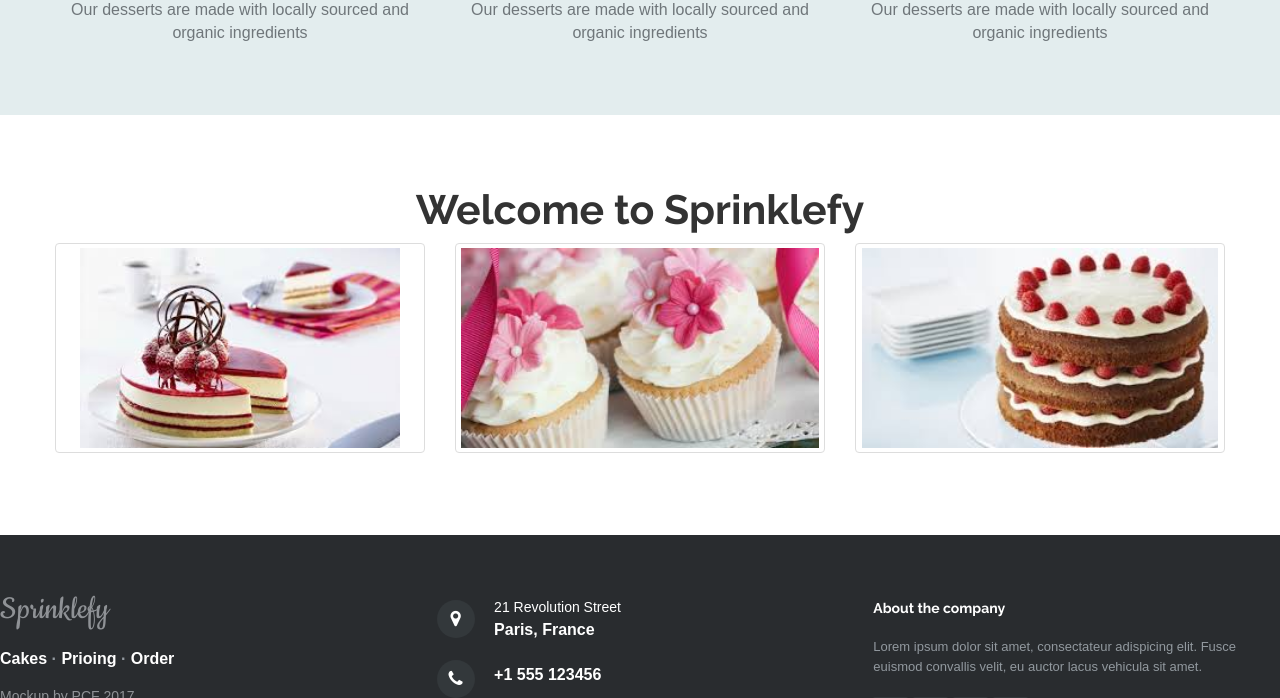
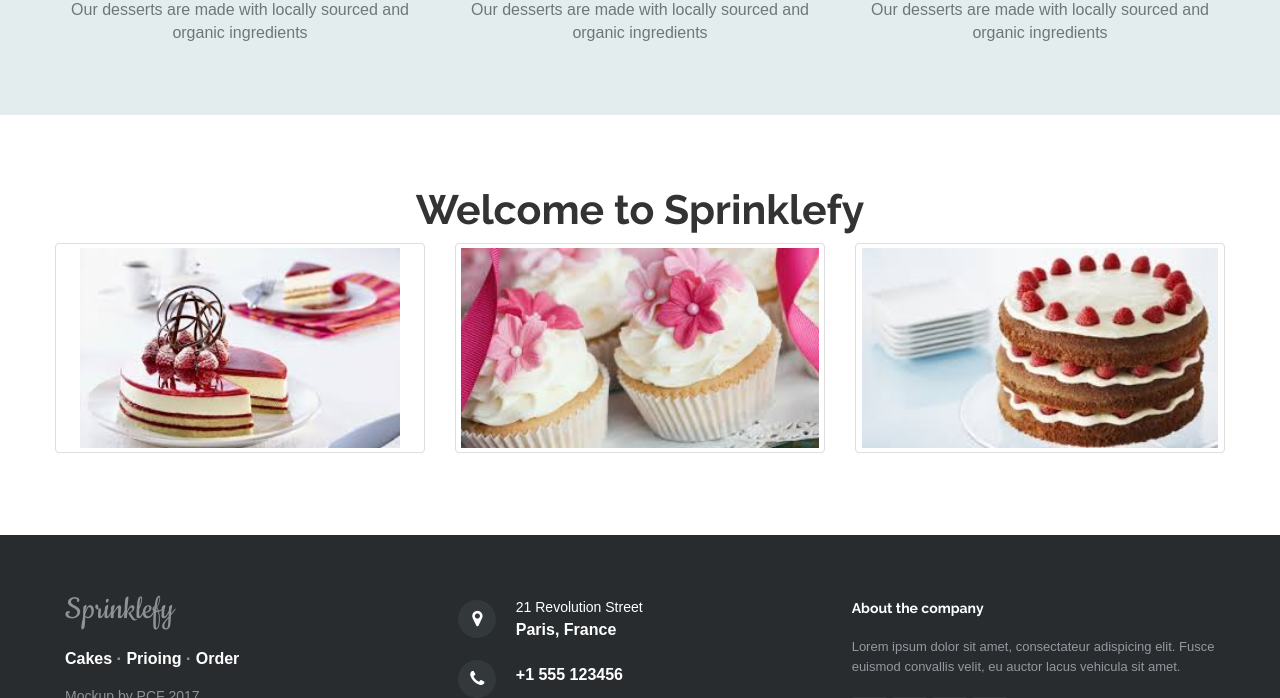
Before and after one commit to LavenderIris/port_mockup_cakes, a plain HTML site: page index.html in a window 1280 px wide. Shown: the part 940-1638 px from the top of the page. Drawn offline with nearby package versions, Linux system fonts and the light colour scheme.

Commit message:
fixed footer margins

```diff
--- a/assets/css/Pretty-Footer.css
+++ b/assets/css/Pretty-Footer.css
@@ -111,3 +111,8 @@ div.social-links {
   margin-right:5px;
   margin-bottom:5px;
 }
+
+.footer {
+  margin-left:50px;
+  margin-right:50px;
+}
--- a/index.html
+++ b/index.html
@@ -81,7 +81,7 @@
         </div>
     </div>
     <footer>
-        <div class="row">
+        <div class="row footer">
             <div class="col-md-4 col-sm-6 footer-navigation">
                 <h3><a href="#">Sprinklefy </a></h3>
                 <p class="links"><a href="#">Cakes </a><strong> · </strong><a href="#">Prioing </a><strong> · </strong><a href="#">Order </a>
```
Also changed, not shown: 1 other file.
